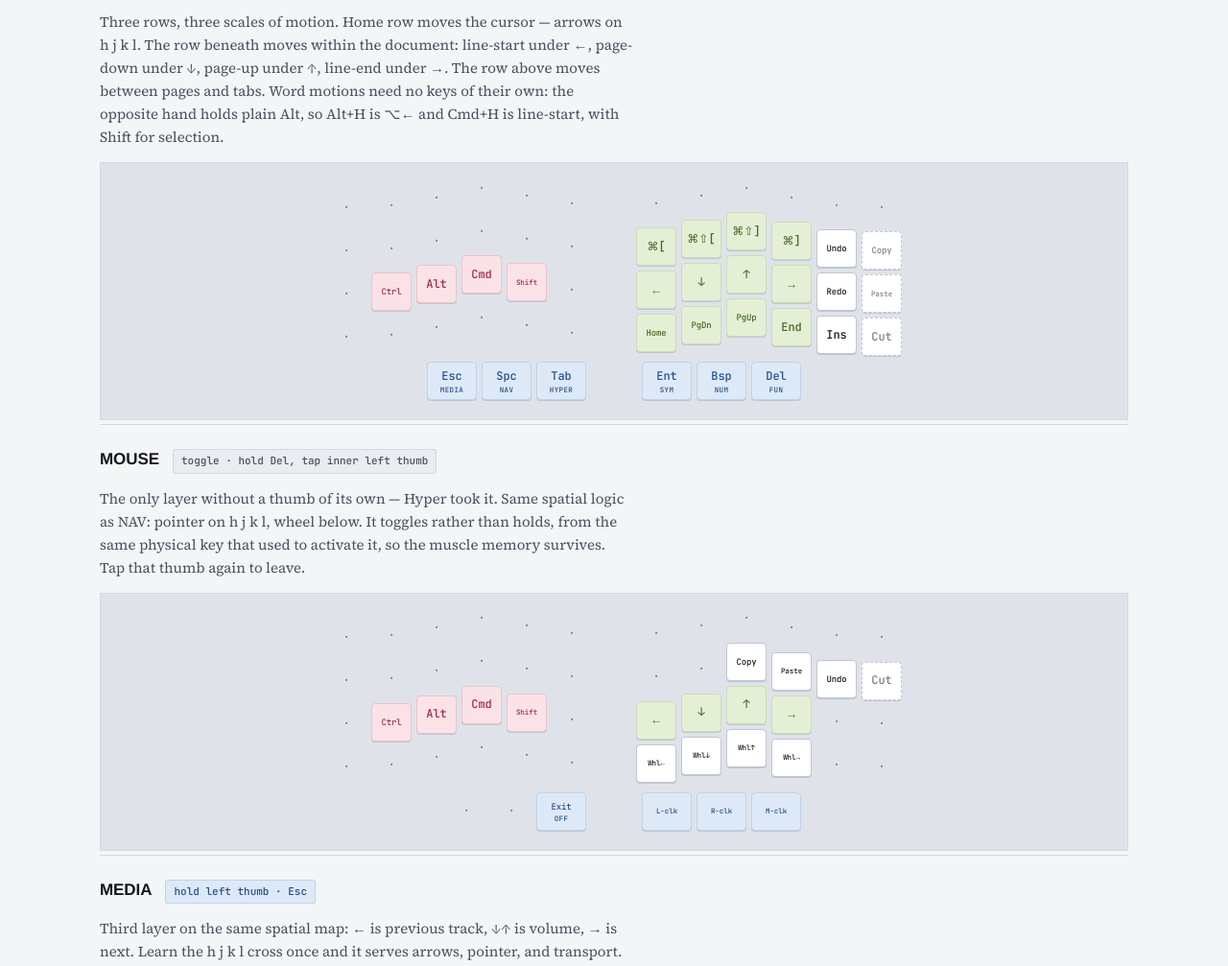
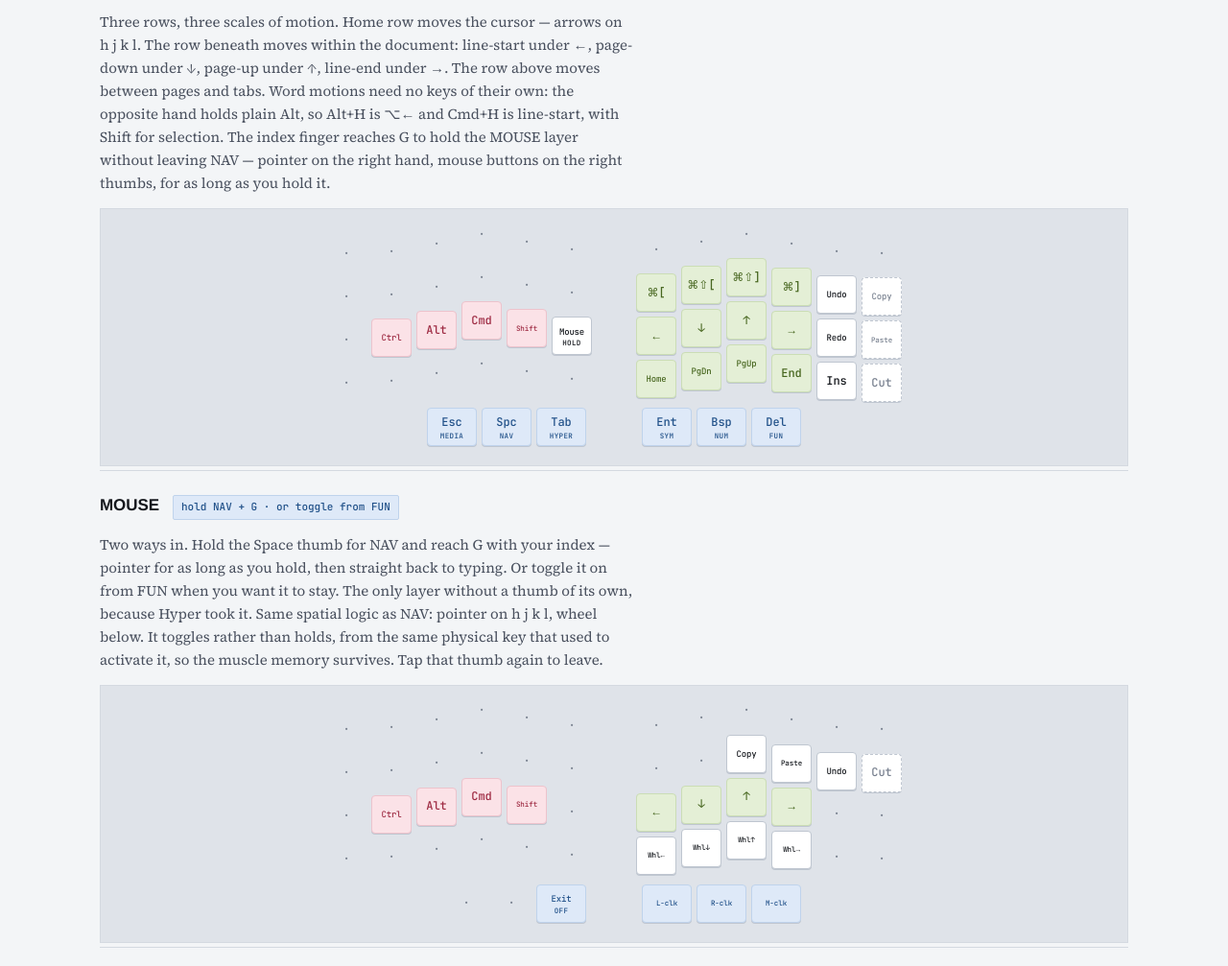
Before and after one commit to masnun-siam/silakka54-layout, a plain HTML site: page docs/index.html in a window 1280 px wide. Shown: the part 2339-3346 px from the top of the page at 96% size. Drawn offline with Linux system fonts and the light colour scheme; a web font is replaced by a local one.

Commit message:
Hold G on NAV to reach the MOUSE layer
MOUSE previously required toggling on from FUN, which is wrong for a layer
you want for two seconds. MO(3) on the left index-inner gives momentary
access without leaving NAV: thumb holds Space, index holds G, right hand
drives the pointer.

Co-Authored-By: Claude Opus 5 <noreply@anthropic.com>

```diff
--- a/docs/index.html
+++ b/docs/index.html
@@ -387,8 +387,10 @@ const LAYERS = [
  },
  {
   name:'NAV', hold:'hold left thumb · Space', tone:'hold',
-  note:'Three rows, three scales of motion. Home row moves the cursor — arrows on h j k l. The row beneath moves within the document: line-start under ←, page-down under ↓, page-up under ↑, line-end under →. The row above moves between pages and tabs. Word motions need no keys of their own: the opposite hand holds plain Alt, so Alt+H is ⌥← and Cmd+H is line-start, with Shift for selection.',
-  L:[[null,null,null,null,null,null],[null,null,null,null,null,null],MODS_L,[null,null,null,null,null,null]],
+  note:'Three rows, three scales of motion. Home row moves the cursor — arrows on h j k l. The row beneath moves within the document: line-start under ←, page-down under ↓, page-up under ↑, line-end under →. The row above moves between pages and tabs. Word motions need no keys of their own: the opposite hand holds plain Alt, so Alt+H is ⌥← and Cmd+H is line-start, with Shift for selection. The index finger reaches G to hold the MOUSE layer without leaving NAV — pointer on the right hand, mouse buttons on the right thumbs, for as long as you hold it.',
+  L:[[null,null,null,null,null,null],[null,null,null,null,null,null],
+     [null, D('Ctrl'), D('Alt'), D('Cmd'), D('Shift'), {l:'Mouse',sub:'hold',cls:'small'}],
+     [null,null,null,null,null,null]],
   LT:BASE_THUMBS_L,
   R:[[null,null,null,null,null,null],
      [V('⌘['),V('⌘⇧['),V('⌘⇧]'),V('⌘]'),{l:'Undo'},X('Copy')],
@@ -397,8 +399,8 @@ const LAYERS = [
   RT:BASE_THUMBS_R
  },
  {
-  name:'MOUSE', hold:'toggle · hold Del, tap inner left thumb', tone:'',
-  note:'The only layer without a thumb of its own — Hyper took it. Same spatial logic as NAV: pointer on h j k l, wheel below. It toggles rather than holds, from the same physical key that used to activate it, so the muscle memory survives. Tap that thumb again to leave.',
+  name:'MOUSE', hold:'hold NAV + G · or toggle from FUN', tone:'hold',
+  note:'Two ways in. Hold the Space thumb for NAV and reach G with your index — pointer for as long as you hold, then straight back to typing. Or toggle it on from FUN when you want it to stay. The only layer without a thumb of its own, because Hyper took it. Same spatial logic as NAV: pointer on h j k l, wheel below. It toggles rather than holds, from the same physical key that used to activate it, so the muscle memory survives. Tap that thumb again to leave.',
   L:[[null,null,null,null,null,null],[null,null,null,null,null,null],MODS_L,[null,null,null,null,null,null]],
   LT:[null,null,T('Exit','off')],
   R:[[null,null,null,null,null,null],
```
Also changed, not shown: 1 other file.
